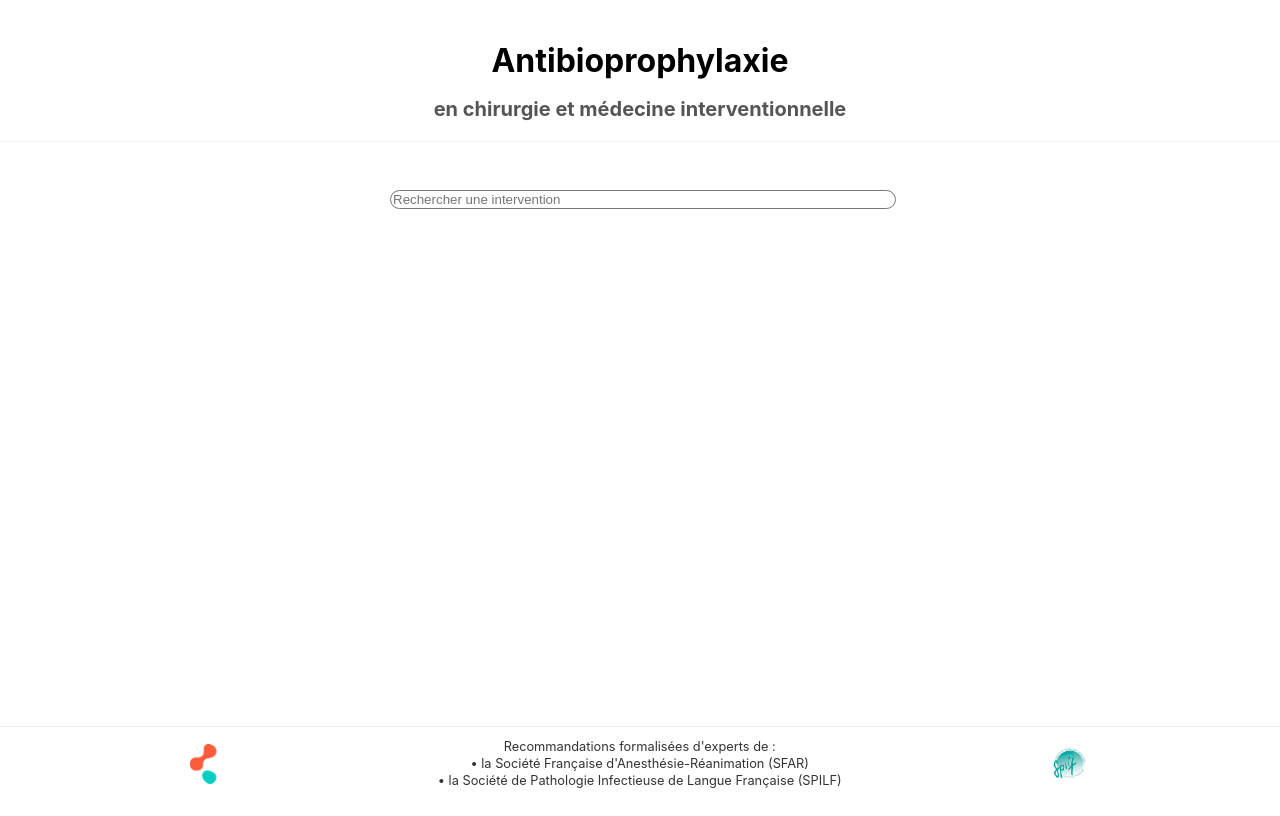
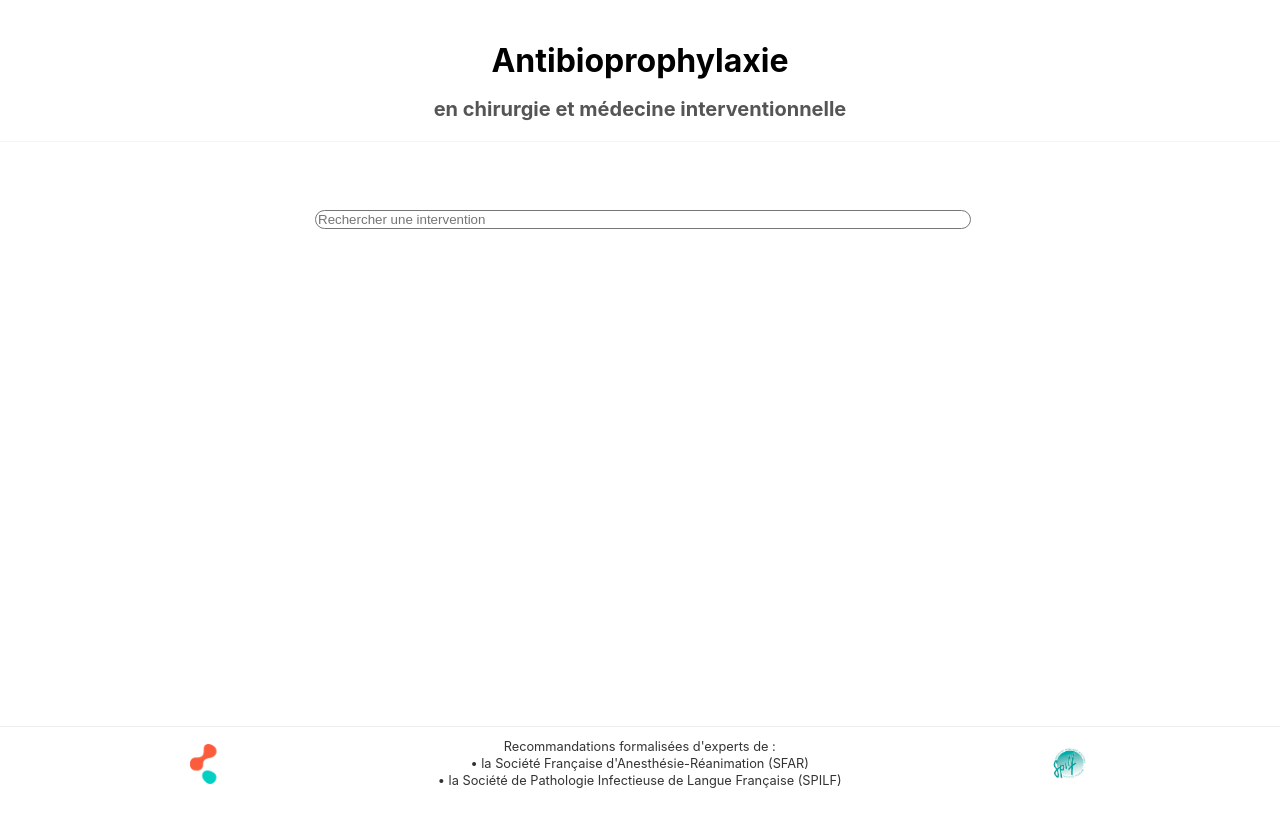
Before and after one commit to tomboulier/recos-antibioprophylaxie-SFAR, a Vue app in the folder frontend/: page / in a window 1280 px wide. Built offline with nearby package versions, Linux system fonts and the light colour scheme.

Commit message:
style: amélioration de la barre de recherche (plus large, plus arrondie et mieux centrée)

```diff
--- a/frontend/src/App.vue
+++ b/frontend/src/App.vue
@@ -85,8 +85,8 @@ const handleSearch = (query) => {
 
     <!-- Zone principale pour la recherche et les résultats -->
     <div style="flex: 1; display: flex; flex-direction: column; align-items: center; padding: 20px;">
-      <!-- Barre de recherche -->
-      <div style="width: 100%; max-width: 500px; margin: 40px auto;">
+      <!-- Barre de recherche centrée avec plus d'espace -->
+      <div style="width: 100%; max-width: 650px; margin: 60px auto; display: flex; justify-content: center; align-items: center;">
         <SearchBar @search="handleSearch" />
       </div>
 
--- a/frontend/src/components/SearchBar.vue
+++ b/frontend/src/components/SearchBar.vue
@@ -44,14 +44,14 @@ watch(searchInput, (newValue) => {
 </script>
 
 <template>
-  <div class="relative w-full max-w-md mx-auto mb-4">
-    <!-- Input de recherche avec bordures arrondies -->
+  <div class="relative w-full max-w-lg mx-auto mb-4">
+    <!-- Input de recherche avec bordures plus arrondies -->
     <input
       v-model="searchInput"
       type="text"
       placeholder="Rechercher une intervention"
-      class="w-full px-4 py-3 bg-white border border-gray-200 rounded-full text-gray-800 shadow-sm text-base
-            focus:outline-none focus:ring-1 focus:ring-blue-400 focus:border-blue-400"
+      class="w-full px-6 py-4 bg-white border border-gray-300 rounded-full text-gray-800 shadow-sm text-lg
+            focus:outline-none focus:ring-2 focus:ring-blue-400 focus:border-blue-400 placeholder-gray-400"
       @input="handleSearch"
     />
 
```
